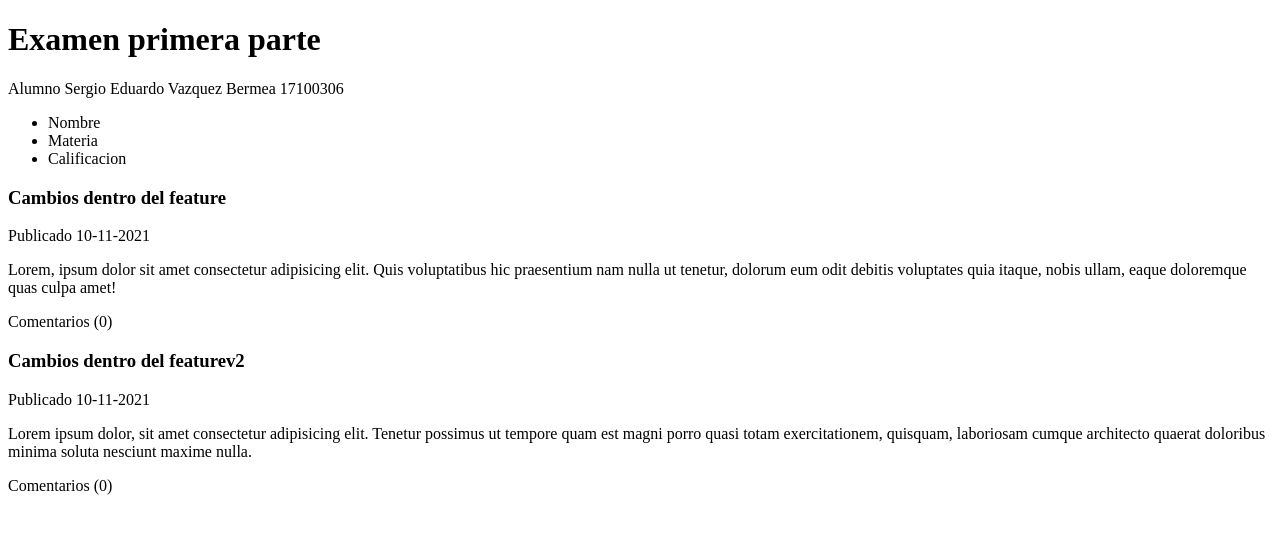
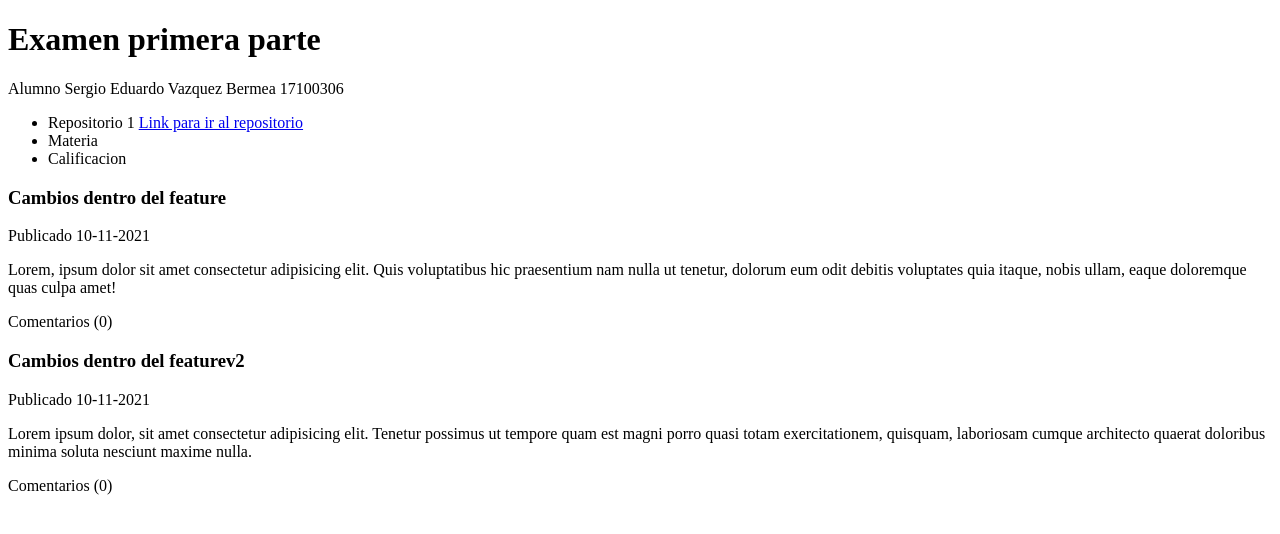
Before and after one commit to lalovzqz/examenp2, a plain HTML site: page index.html in a window 1280 px wide. Drawn offline with Linux system fonts and the light colour scheme.

Commit message:
Se agrego el primer repositorio

```diff
--- a/index.html
+++ b/index.html
@@ -12,7 +12,7 @@
         17100306
     </p>
     <ul>
-        <li>Nombre</li>
+        <li>Repositorio 1 <a href="https://github.com/lalovzqz/website">Link para ir al repositorio</a></li>
         <li>Materia</li>
         <li>Calificacion</li>
     </ul>
```
